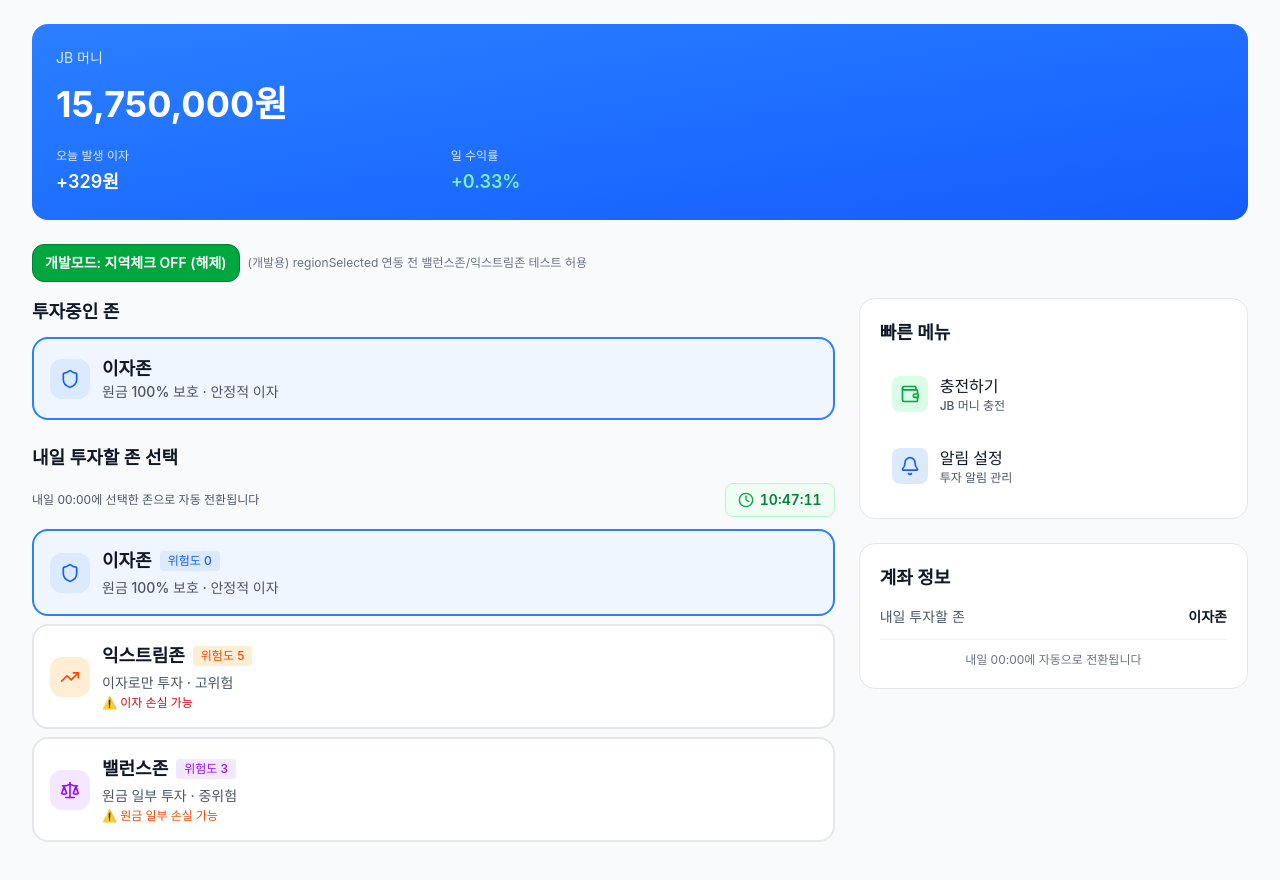
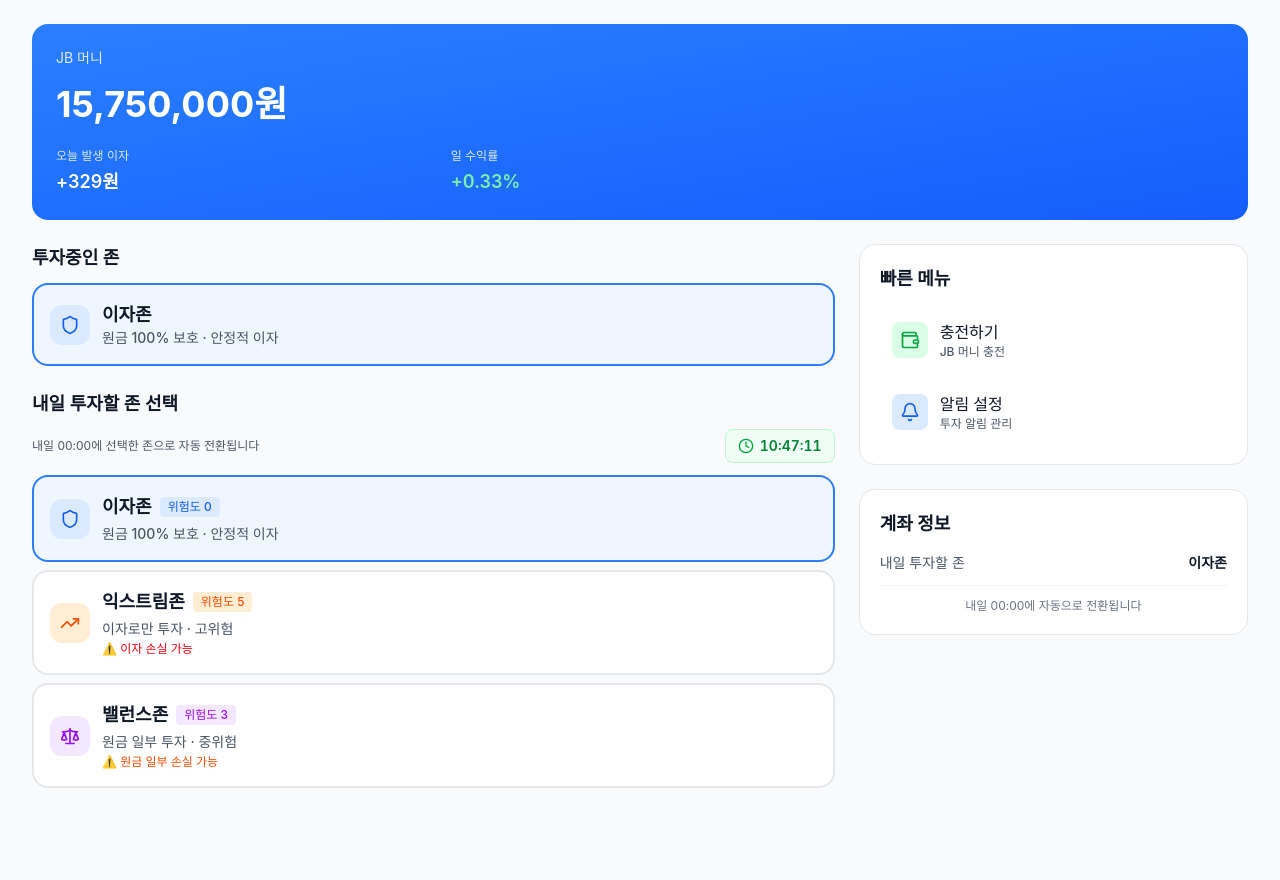
Before and after one commit to Djunnni/BlackSpoonDeveloper, a React (Vite) app: page /#/ in a window 1280 px wide. Shown: the top 880 px of the page. Built offline with nearby package versions, Linux system fonts and the light colour scheme.

Commit message:
밸런스존 임시 활성화

```diff
--- a/src/app/components/MainApp.tsx
+++ b/src/app/components/MainApp.tsx
@@ -21,7 +21,11 @@ export function MainApp() {
   );
   const [showRegionAlert, setShowRegionAlert] = useState(false);
 
-  // ✅ 개발용: 지역 없어도 밸런스/익스트림 활성화 (기본 ON)
+  // ✅ 개발 중 강제 활성화 (이거 true면 지역 없어도 밸런스/익스트림 무조건 열린다)
+  const DEV_FORCE_ZONE_ENABLE = true;
+
+  // ✅ 임시: 네이티브에서 regionSelected 못 받아도 "잠깐" 활성화하기 위한 플래그
+  // (DEV_FORCE_ZONE_ENABLE 켜면 사실상 필요없지만, 남겨둠)
   const [tempHasRegion, setTempHasRegion] = useState(true);
 
   // ✅ Native Bridge: moveTab(0~5)
@@ -52,15 +56,13 @@ export function MainApp() {
   // ✅ 원래 지역 판단
   const realHasRegion = !!(user?.regionCode && user.regionCode !== "000000");
 
-  // ✅ 최종: 개발용 강제 활성화가 켜져 있으면 지역 없어도 true
-  const hasRegion = realHasRegion || tempHasRegion;
+  // ✅ 최종: 개발용 강제 활성화 or 임시 활성화가 켜져 있으면 true
+  const hasRegion = realHasRegion || tempHasRegion || DEV_FORCE_ZONE_ENABLE;
 
-  // ✅ (옵션) 네이티브 regionSelected 이벤트도 같이 받으면 개발용 플래그 꺼줌(원하면 유지해도 됨)
+  // ✅ (옵션) 네이티브 regionSelected 이벤트도 같이 받기
   const onNativeRegionSelected = useCallback((payload: any) => {
     if (payload?.type === "regionSelected") {
-      // ✅ 실서버/네이티브 연동되면 개발용 강제 모드 OFF로 되돌리고 싶으면 아래 유지
-      // setTempHasRegion(false);
-
+      setTempHasRegion(false);
       setShowRegionAlert(false);
     }
   }, []);
@@ -102,12 +104,24 @@ export function MainApp() {
   const handleTomorrowZoneClick = (zone: Zone) => {
     if (zone === "interest") {
       selectZone({ zone: "interest" });
-    } else if (zone === "extreme" || zone === "balance") {
-      // ✅ 개발용: tempHasRegion=true면 무조건 패스
+      return;
+    }
+
+    if (zone === "extreme" || zone === "balance") {
+      // ✅ 개발 중에는 무조건 열리게 (지역 체크/모달 차단 전부 무시)
+      if (DEV_FORCE_ZONE_ENABLE) {
+        setShowRegionAlert(false);
+        setSetupZoneType(zone);
+        setShowTomorrowZoneSetup(true);
+        return;
+      }
+
+      // ✅ 실서비스 모드에서는 지역 체크
       if (!hasRegion) {
         setShowRegionAlert(true);
         return;
       }
+
       setSetupZoneType(zone);
       setShowTomorrowZoneSetup(true);
     }
@@ -126,6 +140,9 @@ export function MainApp() {
       setShowTomorrowZoneSetup(false);
     } catch (error) {
       console.error("Failed to select zone:", error);
+
+      // ✅ 개발 중 서버 미구현이면 여기서라도 모달 닫히게 (원하면 주석 해제)
+      // if (DEV_FORCE_ZONE_ENABLE) setShowTomorrowZoneSetup(false);
     }
   };
 
@@ -194,8 +211,8 @@ export function MainApp() {
           </div>
         </div>
 
-        {/* ✅ 개발용 토글: 기본 ON 상태로 시작 */}
-        {!realHasRegion && (
+        {/* 개발용 토글 */}
+        {!realHasRegion && !DEV_FORCE_ZONE_ENABLE && (
           <div className="mb-4 flex items-center gap-2">
             <button
               onClick={() => setTempHasRegion((v) => !v)}
@@ -205,15 +222,15 @@ export function MainApp() {
                   : "bg-white text-gray-800 border-gray-200 hover:bg-gray-50"
               }`}
             >
-              {tempHasRegion ? "개발모드: 지역체크 OFF (해제)" : "개발모드: 지역체크 OFF (활성)"}
+              {tempHasRegion ? "임시 지역 ON (해제)" : "임시로 밸런스존 활성화"}
             </button>
             <p className="text-xs text-gray-500">
-              (개발용) regionSelected 연동 전 밸런스존/익스트림존 테스트 허용
+              (개발용) regionSelected 연동 전 잠깐 테스트용
             </p>
           </div>
         )}
 
-        {/* 지역 미선택 알림 (개발모드 ON이면 안 뜸) */}
+        {/* 지역 미선택 알림 (개발 강제 활성화면 안 뜨게 됨) */}
         {!hasRegion && (
           <div className="bg-yellow-50 border border-yellow-200 rounded-xl p-4 mb-6 flex items-start gap-3">
             <AlertTriangle className="w-5 h-5 text-yellow-600 flex-shrink-0 mt-0.5" />
@@ -237,11 +254,8 @@ export function MainApp() {
           </div>
         )}
 
-        {/* Grid Layout for Desktop */}
         <div className="grid grid-cols-1 lg:grid-cols-3 gap-6">
-          {/* Main Content */}
           <div className="lg:col-span-2 space-y-6">
-            {/* Today's Zone */}
             <div>
               <div className="mb-3">
                 <h3 className="font-semibold text-gray-900">투자중인 존</h3>
@@ -254,20 +268,18 @@ export function MainApp() {
               />
             </div>
 
-            {/* Tomorrow Zone Selection */}
+            {/* ✅ 여기서 강제로 true 주면 TomorrowZoneSelector 내부 disable도 풀림 */}
             <TomorrowZoneSelector
               tomorrowZone={account?.nextZone || "interest"}
               onZoneClick={handleTomorrowZoneClick}
               showRegionAlert={() => {
                 setShowRegionAlert(true);
               }}
-              hasRegionSelected={hasRegion || false}
+              hasRegionSelected={DEV_FORCE_ZONE_ENABLE ? true : (hasRegion || false)}
             />
           </div>
 
-          {/* Sidebar for Desktop */}
           <div className="space-y-6">
-            {/* Quick Actions */}
             <div className="bg-white rounded-2xl p-5 border border-gray-200">
               <h3 className="font-semibold text-gray-900 mb-4">빠른 메뉴</h3>
               <div className="space-y-2">
@@ -298,7 +310,6 @@ export function MainApp() {
               </div>
             </div>
 
-            {/* Account Info */}
             <div className="bg-white rounded-2xl p-5 border border-gray-200">
               <h3 className="font-semibold text-gray-900 mb-4">계좌 정보</h3>
               <div className="space-y-3">
@@ -336,7 +347,6 @@ export function MainApp() {
         </div>
       </div>
 
-      {/* Region Alert Modal */}
       {showRegionAlert && (
         <div className="fixed inset-0 bg-black/50 flex items-center justify-center z-50 p-4">
           <div className="bg-white rounded-2xl w-full max-w-sm p-6">
```
